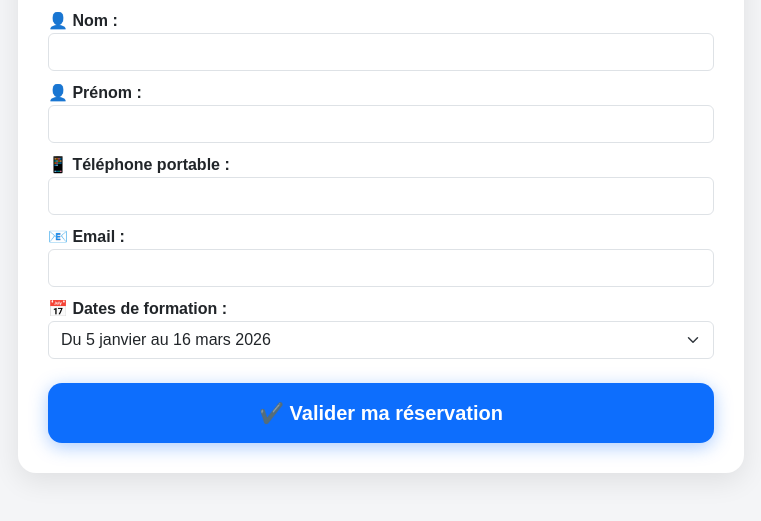
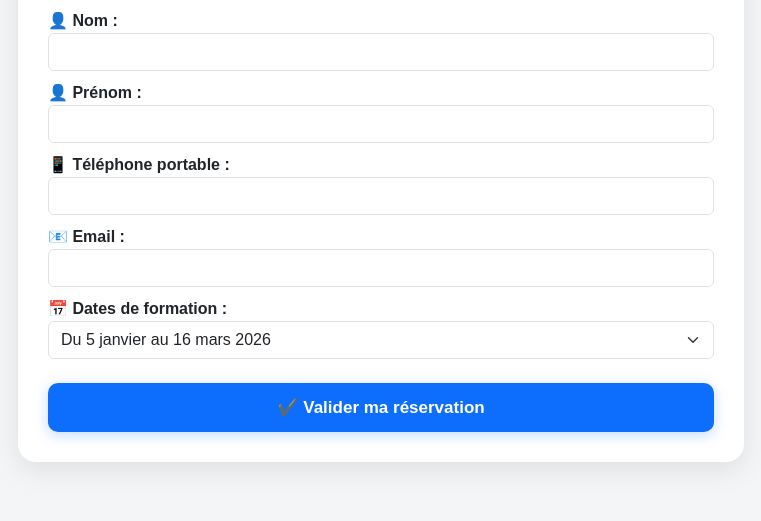
Before and after one commit to integraleacademy/assistance, a Flask app: page /hebergement in a window 1280 px wide. Shown: the part 592-1113 px from the top of the page, without its empty margins (259-1020 px from the left). After the commit the page ends 1060 px from the top, so only its background shows below. Run offline with Flask 3, Linux system fonts and the light colour scheme; parts of the project's set-up code (start-up, migrations or seed data) failed here and were passed over.

Commit message:
Update hebergement.html

```diff
--- a/templates/hebergement.html
+++ b/templates/hebergement.html
@@ -55,26 +55,25 @@
             padding:12px;
         }
 
-        /* --- Bouton CTA --- */
+        /* --- Bouton CTA (version affinée) --- */
         .btn-submit {
             background:#0D6EFD;
             border:none;
-            padding:15px;
-            border-radius:14px;
-            font-size:20px;
-            font-weight:700;
+            padding:12px;            /* Hauteur réduite */
+            border-radius:10px;
+            font-size:17px;           /* Police réduite */
+            font-weight:600;
             color:white !important;
-            transition:0.25s ease-in-out;
-            box-shadow:0 4px 18px rgba(13,110,253,0.35);
+            transition:0.2s ease-in-out;
+            box-shadow:0 3px 14px rgba(13,110,253,0.25);
         }
 
         .btn-submit:hover {
             background:#0B5ED7 !important;
-            transform: translateY(-2px);
-            box-shadow:0 7px 24px rgba(13,110,253,0.45);
+            transform: translateY(-1px);
+            box-shadow:0 6px 18px rgba(13,110,253,0.35);
         }
 
-        /* Mobile */
         @media (max-width: 600px) {
             .card {
                 padding:20px;
@@ -83,6 +82,11 @@
 
             h3 {
                 font-size:22px;
+            }
+
+            .btn-submit {
+                font-size:16px;
+                padding:11px;
             }
 
             .encadre {
@@ -121,14 +125,12 @@
             La participation financière est de <b>300 euros</b> pour toute la durée de la formation (samedis, dimanches et jours fériés inclus).
         </p>
 
-        <!-- ENCADRÉ IMPORTANT -->
         <div class="encadre">
             ⚠️ <strong>Important :</strong><br>
             Le règlement devra être effectué <strong>le jour de votre arrivée</strong> (💶 chèque ou espèces).<br>
             👉 Merci de préparer <strong>une enveloppe portant votre nom</strong>.
         </div>
 
-        <!-- FORMULAIRE -->
         <form action="/hebergement" method="POST">
 
             <label>👤 Nom :</label>
```
